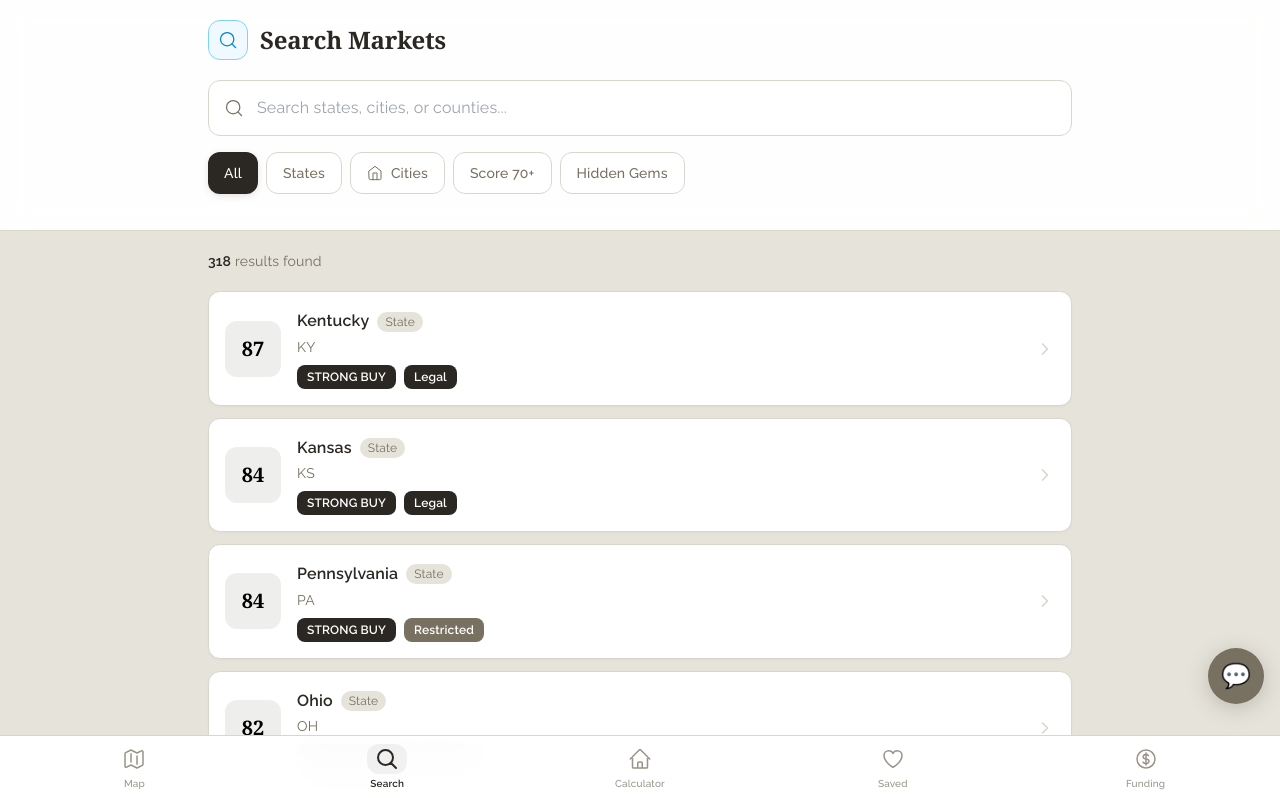
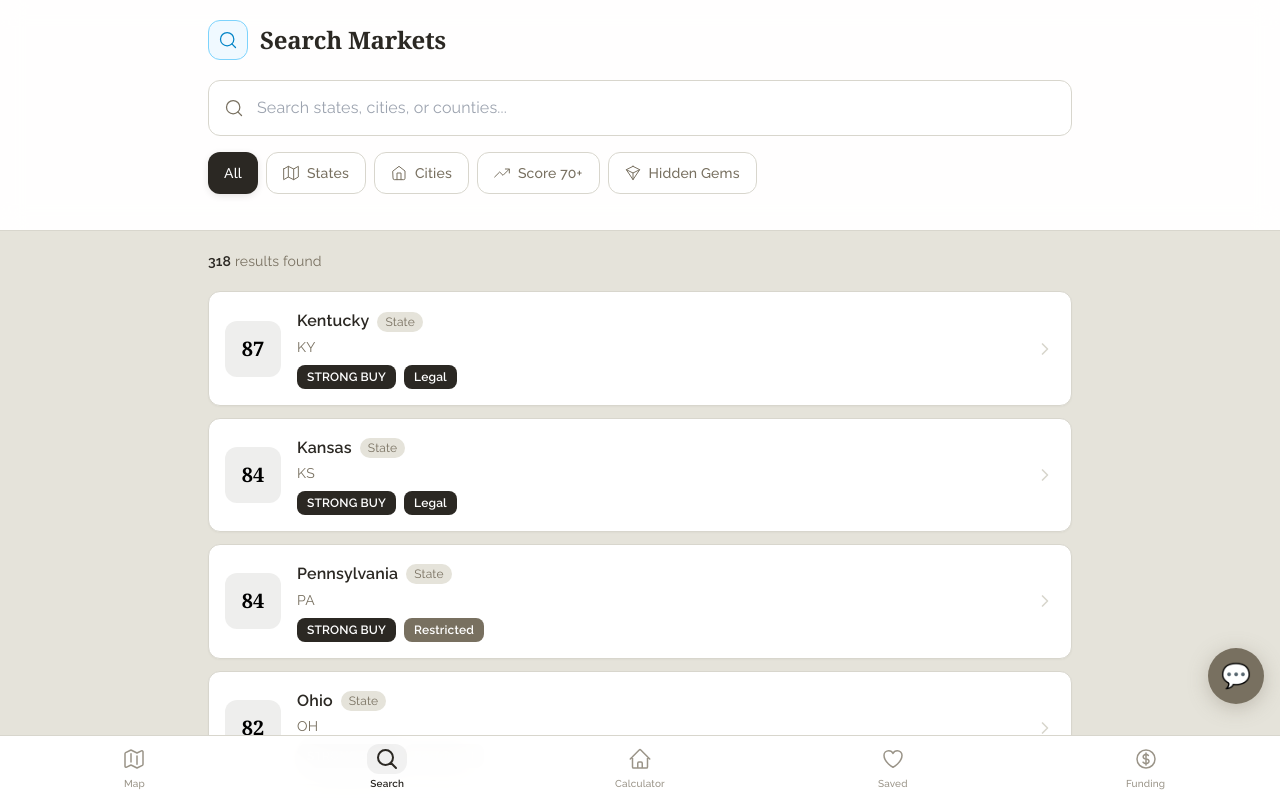
Before and after one commit to helloteeco/Edge, a Next.js app: page /search in a window 1280 px wide. Shown: the top 798 px of the page. Built offline with nearby package versions, Linux system fonts and the light colour scheme; a web font is replaced by a local one.

Commit message:
Fix: Add missing icon exports (SaveIcon, DocumentIcon, CalculatorIcon, MapIcon, TrendUpIcon, GemIcon, TrashIcon, EditIcon, CloudSyncIcon)

```diff
--- a/src/components/Icons.tsx
+++ b/src/components/Icons.tsx
@@ -343,6 +343,90 @@ export const AwardIcon = ({ className = "w-6 h-6", size, color = "currentColor"
   </svg>
 );
 
+// ============================================
+// MISSING ICONS - ALIASES AND NEW EXPORTS
+// ============================================
+
+// Aliases for commonly used names
+export const SaveIcon = ({ className = "w-6 h-6", size, color = "currentColor" }: IconProps) => (
+  <svg className={className} width={size} height={size} viewBox="0 0 24 24" fill="none" stroke={color} strokeWidth="1.5" strokeLinecap="round" strokeLinejoin="round">
+    <path d="M19 21H5a2 2 0 0 1-2-2V5a2 2 0 0 1 2-2h11l5 5v11a2 2 0 0 1-2 2z" />
+    <polyline points="17 21 17 13 7 13 7 21" />
+    <polyline points="7 3 7 8 15 8" />
+  </svg>
+);
+
+export const DocumentIcon = ({ className = "w-6 h-6", size, color = "currentColor" }: IconProps) => (
+  <svg className={className} width={size} height={size} viewBox="0 0 24 24" fill="none" stroke={color} strokeWidth="1.5" strokeLinecap="round" strokeLinejoin="round">
+    <path d="M14 2H6a2 2 0 0 0-2 2v16a2 2 0 0 0 2 2h12a2 2 0 0 0 2-2V8z" />
+    <polyline points="14 2 14 8 20 8" />
+    <line x1="16" y1="13" x2="8" y2="13" />
+    <line x1="16" y1="17" x2="8" y2="17" />
+    <polyline points="10 9 9 9 8 9" />
+  </svg>
+);
+
+export const CalculatorIcon = ({ className = "w-6 h-6", size, color = "currentColor" }: IconProps) => (
+  <svg className={className} width={size} height={size} viewBox="0 0 24 24" fill="none" stroke={color} strokeWidth="1.5" strokeLinecap="round" strokeLinejoin="round">
+    <rect x="4" y="2" width="16" height="20" rx="2" />
+    <line x1="8" y1="6" x2="16" y2="6" />
+    <line x1="8" y1="10" x2="8" y2="10.01" />
+    <line x1="12" y1="10" x2="12" y2="10.01" />
+    <line x1="16" y1="10" x2="16" y2="10.01" />
+    <line x1="8" y1="14" x2="8" y2="14.01" />
+    <line x1="12" y1="14" x2="12" y2="14.01" />
+    <line x1="16" y1="14" x2="16" y2="14.01" />
+    <line x1="8" y1="18" x2="8" y2="18.01" />
+    <line x1="12" y1="18" x2="12" y2="18.01" />
+    <line x1="16" y1="18" x2="16" y2="18.01" />
+  </svg>
+);
+
+export const MapIcon = ({ className = "w-6 h-6", size, color = "currentColor" }: IconProps) => (
+  <svg className={className} width={size} height={size} viewBox="0 0 24 24" fill="none" stroke={color} strokeWidth="1.5" strokeLinecap="round" strokeLinejoin="round">
+    <polygon points="1 6 1 22 8 18 16 22 23 18 23 2 16 6 8 2 1 6" />
+    <line x1="8" y1="2" x2="8" y2="18" />
+    <line x1="16" y1="6" x2="16" y2="22" />
+  </svg>
+);
+
+export const TrendUpIcon = ({ className = "w-6 h-6", size, color = "currentColor" }: IconProps) => (
+  <svg className={className} width={size} height={size} viewBox="0 0 24 24" fill="none" stroke={color} strokeWidth="1.5" strokeLinecap="round" strokeLinejoin="round">
+    <polyline points="23 6 13.5 15.5 8.5 10.5 1 18" />
+    <polyline points="17 6 23 6 23 12" />
+  </svg>
+);
+
+export const GemIcon = ({ className = "w-6 h-6", size, color = "currentColor" }: IconProps) => (
+  <svg className={className} width={size} height={size} viewBox="0 0 24 24" fill="none" stroke={color} strokeWidth="1.5" strokeLinecap="round" strokeLinejoin="round">
+    <polygon points="12 2 2 7 12 22 22 7 12 2" />
+    <polyline points="2 7 12 12 22 7" />
+    <line x1="12" y1="12" x2="12" y2="22" />
+  </svg>
+);
+
+export const TrashIcon = ({ className = "w-6 h-6", size, color = "currentColor" }: IconProps) => (
+  <svg className={className} width={size} height={size} viewBox="0 0 24 24" fill="none" stroke={color} strokeWidth="1.5" strokeLinecap="round" strokeLinejoin="round">
+    <polyline points="3 6 5 6 21 6" />
+    <path d="M19 6v14a2 2 0 0 1-2 2H7a2 2 0 0 1-2-2V6m3 0V4a2 2 0 0 1 2-2h4a2 2 0 0 1 2 2v2" />
+    <line x1="10" y1="11" x2="10" y2="17" />
+    <line x1="14" y1="11" x2="14" y2="17" />
+  </svg>
+);
+
+export const EditIcon = ({ className = "w-6 h-6", size, color = "currentColor" }: IconProps) => (
+  <svg className={className} width={size} height={size} viewBox="0 0 24 24" fill="none" stroke={color} strokeWidth="1.5" strokeLinecap="round" strokeLinejoin="round">
+    <path d="M11 4H4a2 2 0 0 0-2 2v14a2 2 0 0 0 2 2h14a2 2 0 0 0 2-2v-7" />
+    <path d="M18.5 2.5a2.121 2.121 0 0 1 3 3L12 15l-4 1 1-4 9.5-9.5z" />
+  </svg>
+);
+
+export const CloudSyncIcon = ({ className = "w-6 h-6", size, color = "currentColor" }: IconProps) => (
+  <svg className={className} width={size} height={size} viewBox="0 0 24 24" fill="none" stroke={color} strokeWidth="1.5" strokeLinecap="round" strokeLinejoin="round">
+    <path d="M18 10h-1.26A8 8 0 1 0 9 20h9a5 5 0 0 0 0-10z" />
+  </svg>
+);
+
 // Category icon map for easy lookup
 export const categoryIcons = {
   traditional: BankIcon,
```
